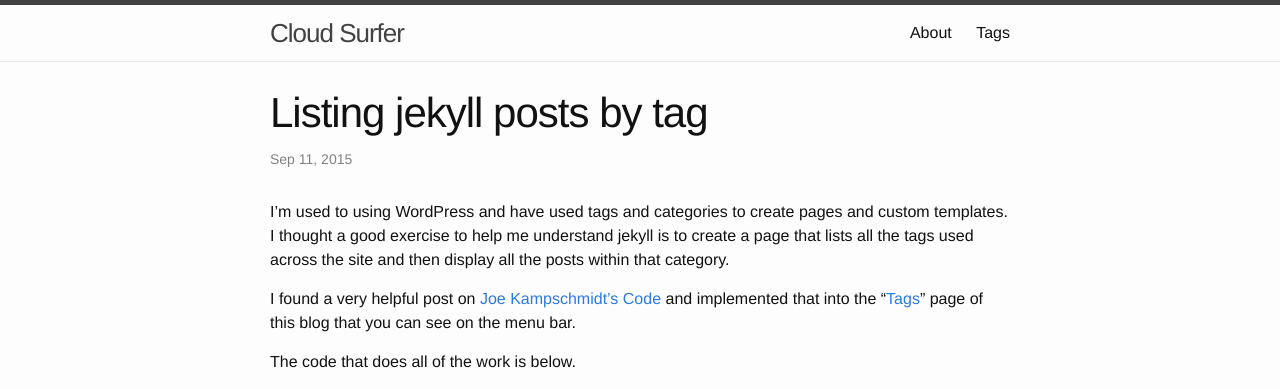
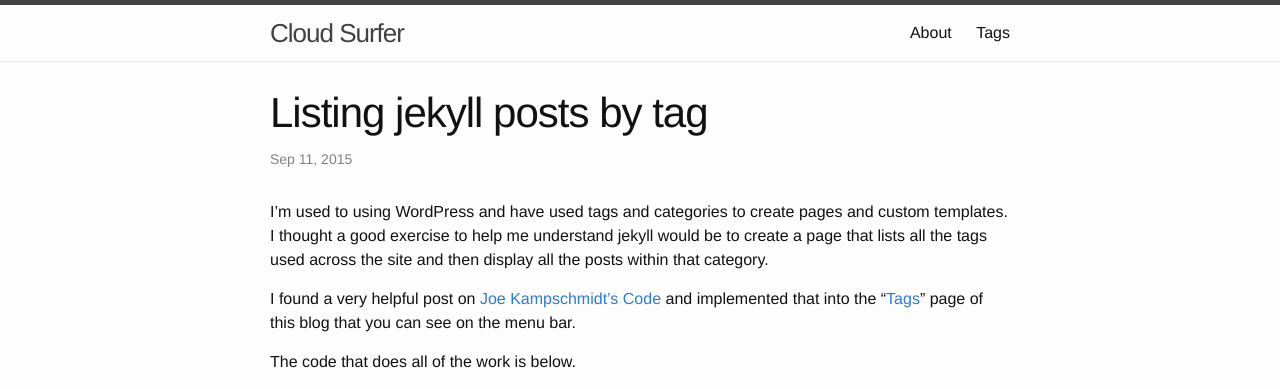
Before and after one commit to sachwarah/sachwarah.github.io, a Jekyll site: the page built from _posts/2015-09-11-listing-jekyll-posts-by-tag.markdown, in a window 1280 px wide. Shown: the top 389 px of the page. Built offline with Jekyll 4.4.1, drawn with Linux system fonts in a browser that asks for light colours; Markdown is read by kramdown in place of the engine named in the settings.

Commit message:
from an ipad

```diff
--- a/_posts/2015-09-11-listing-jekyll-posts-by-tag.markdown
+++ b/_posts/2015-09-11-listing-jekyll-posts-by-tag.markdown
@@ -4,7 +4,7 @@ title:  "Listing jekyll posts by tag"
 date:   2015-09-11 07:00:00
 tags: jekyll how-to
 ---
-I'm used to using WordPress and have used tags and categories to create pages and custom templates. I thought a good exercise to help me understand jekyll is to create a page that lists all the tags used across the site and then display all the posts within that category.
+I'm used to using WordPress and have used tags and categories to create pages and custom templates. I thought a good exercise to help me understand jekyll would be to create a page that lists all the tags used across the site and then display all the posts within that category.
 
 I found a very helpful post on [Joe Kampschmidt's Code](http://www.jokecamp.com/blog/listing-jekyll-posts-by-tag/) and implemented that into the "[Tags](/tags)" page of this blog that you can see on the menu bar.
 
```
